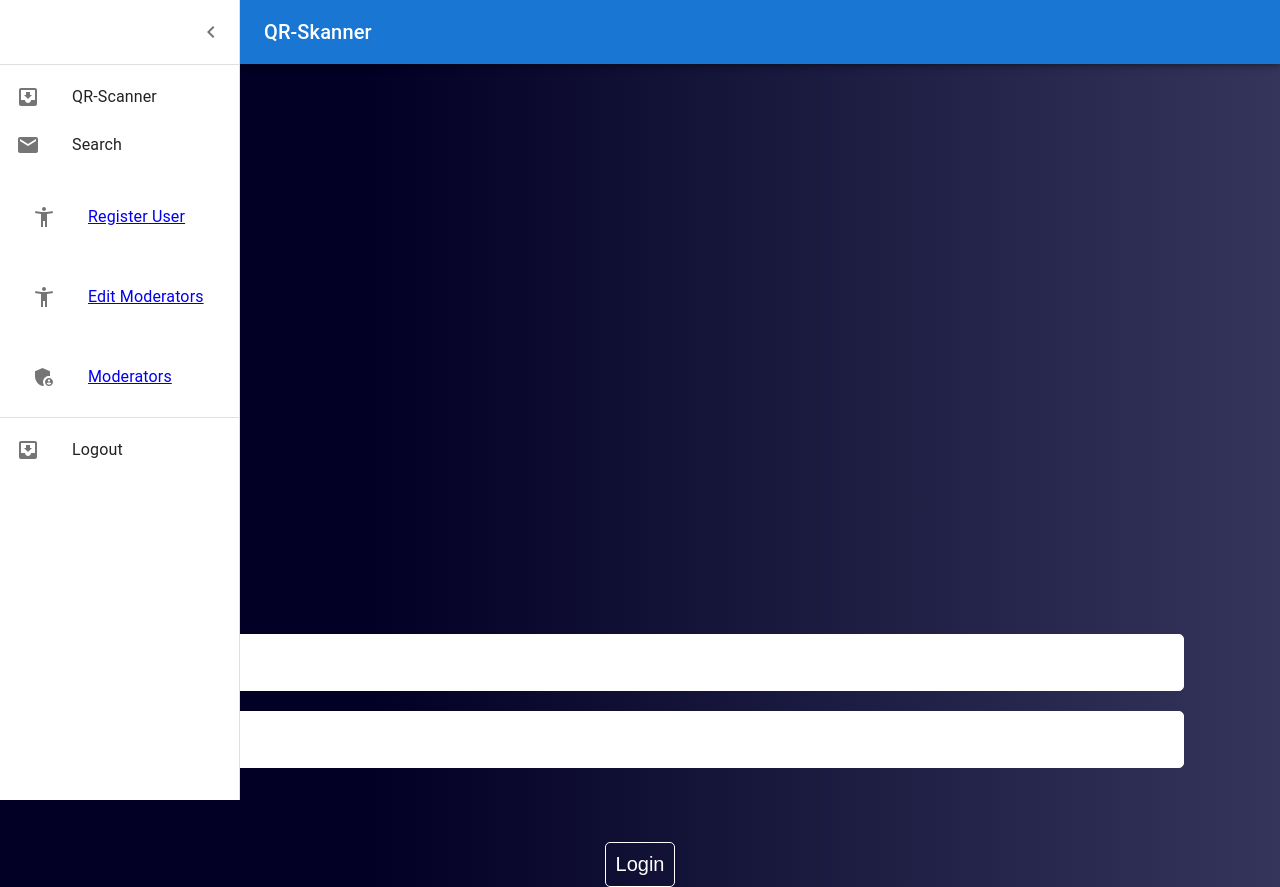
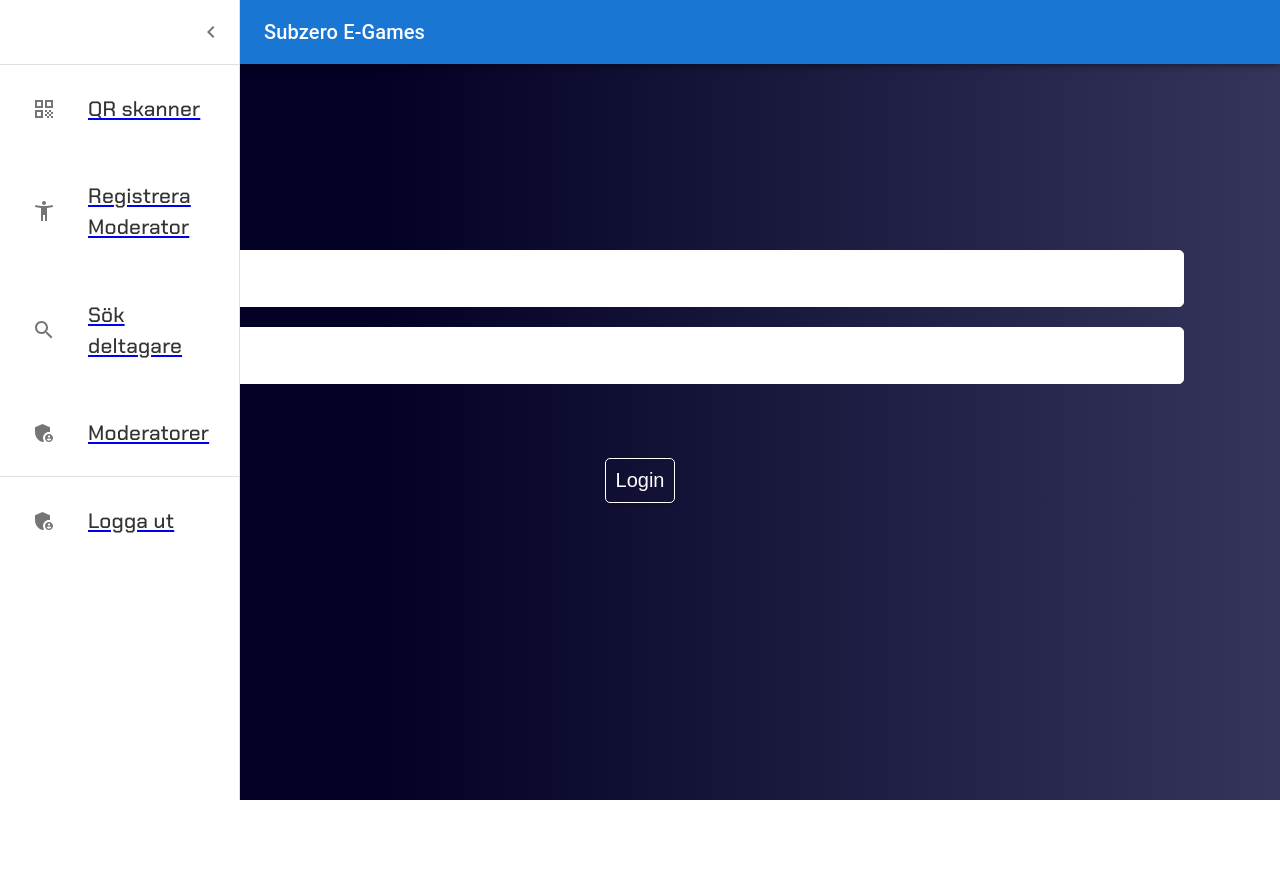
Before and after one commit to Teeceeooo/LIA2_frontend, a React (Create React App) app: page / in a window 1280 px wide. Both pictures are taken after a click on the button "open drawer". After the commit the page ends 800 px from the top, so only its background shows below. Built offline with nearby package versions, Linux system fonts and the light colour scheme.

Commit message:
Registera moderator konton, redigera moderator konton, favicon, snabb stilning av menyn, nya ikoner, nya interface samt api.

```diff
--- a/src/api/editaccountAPI.tsx
+++ b/src/api/editaccountAPI.tsx
@@ -2,7 +2,12 @@
 import { getConfig } from "../interfaces/configInterface";
 import User from "../interfaces/userInterface";
 
-export async function editUserAccount(username : string, userpassword : string, isActivated : boolean, nameOfUser : string) {
+export async function editUserAccount(
+  username: string,
+  userpassword: string,
+  isActivated: boolean,
+  nameOfUser: string
+) {
   try {
     const config = await getConfig();
     const baseURL = config.baseURL;
@@ -14,20 +19,13 @@
       username: username,
       password: userpassword,
       enabled: isActivated,
-          name: nameOfUser,
-          roles: [
-            {
-                username: nameOfUser,
-                authority: "ROLE_USER"
-            },
-        ]
+      //name: nameOfUser,
     };
 
     await axios
-          .post(postUserURL, newUser, {
+      .put(postUserURL, newUser, {
         headers: {
           Authorization: `Basic ${btoa(`${usernameLogin}:${passwordLogin}`)}`,
-              "Content-Type": "application/json",
         },
       })
       .then((response) => {
--- a/src/components/createparticipant.tsx
+++ b/src/components/createparticipant.tsx
@@ -130,7 +130,6 @@
         maxRows={1}
         onChange={(e) => setPhoneNumber(e.target.value)}
       />
-
       <TextField
         value={comment}
         id="outlined-multiline-flexible"
--- a/src/components/editaccount.tsx
+++ b/src/components/editaccount.tsx
@@ -8,20 +8,19 @@
 import User from "../interfaces/userInterface";
 
 export default function Editaccount() {
-  const {state} = useLocation();
+  const { state } = useLocation();
   const { userNameToFetch } = state;
   const userCredentials = sessionStorage.getItem("username");
   const passwordCredentials = sessionStorage.getItem("password");
-    const [username, setUserName] = useState(userNameToFetch ? userNameToFetch : "");
+  // const [username, setUserName] = useState(userNameToFetch ? userNameToFetch : "");
   const [userpassword, setUserPassword] = useState("");
-    const [isActivated, setIsActiviated] = useState(userNameToFetch.isActivated ? userNameToFetch.isActivated : false);
+  const [isActivated, setIsActiviated] = useState(
+    userNameToFetch.isActivated ? userNameToFetch.isActivated : false
+  );
   const [nameOfUser, setNameOfUser] = useState<string | "">("");
   const [user, setUser] = useState<User | null>(null);
 
-
   const baseURL = `${getConfig().baseURL}`;
-
-
 
   useEffect(() => {
     axios
@@ -32,7 +31,7 @@
         },
       })
       .then((response) => {
-        setUser(response.data)
+        setUser(response.data);
       })
       .catch((error) => {
         if (error.response) {
@@ -41,23 +40,11 @@
           console.error(error);
         }
       });
-    },[])
-
-    useEffect(() => {
-      setNameOfUser(user ? user.name : "");
-    }, [user])
+  }, []);
 
   return (
-    <>
-    <h1>Redigera Moderator</h1>
-    <TextField
-        value={username}
-        id="outlined-multiline-flexible"
-        label="Användarnamn"
-        multiline
-        maxRows={1}
-        onChange={(e) => setUserName(e.target.value)}
-      />
+    <div className="edit-account-container">
+      <h1>Redigerar: {userNameToFetch}</h1>
       <TextField
         id="outlined-multiline-flexible"
         label="Lösenord"
@@ -65,6 +52,7 @@
         maxRows={1}
         onChange={(e) => setUserPassword(e.target.value)}
       />
+      {/* Utkommenterar denna tills vi vet om name ska användas överhuvudtaget.
       <TextField
         value={nameOfUser}
         id="outlined-multiline-flexible"
@@ -72,7 +60,7 @@
         multiline
         maxRows={1}
         onChange={(e) => setNameOfUser(e.target.value)}
-      />
+      />*/}
       <div>
         <input
           className="checkbox-reg"
@@ -89,12 +77,16 @@
         variant="outlined"
         size="medium"
         onClick={() => {
-          editUserAccount(username, userpassword, isActivated, nameOfUser);
+          editUserAccount(
+            userNameToFetch,
+            userpassword,
+            isActivated,
+            nameOfUser
+          );
         }}
       >
         Redigera Moderator
       </Button>
-    </>
-
+    </div>
   );
 }
--- a/src/components/mainmenu.tsx
+++ b/src/components/mainmenu.tsx
@@ -16,12 +16,11 @@
 import ListItemButton from "@mui/material/ListItemButton";
 import ListItemIcon from "@mui/material/ListItemIcon";
 import ListItemText from "@mui/material/ListItemText";
-import InboxIcon from "@mui/icons-material/MoveToInbox";
-import MailIcon from "@mui/icons-material/Mail";
 import { Link, useNavigate } from "react-router-dom";
-import Registeruser from "./registeruser";
 import AccessibilityNewIcon from "@mui/icons-material/AccessibilityNew";
-import AdminPanelSettingsIcon from '@mui/icons-material/AdminPanelSettings';
+import AdminPanelSettingsIcon from "@mui/icons-material/AdminPanelSettings";
+import SearchIcon from "@mui/icons-material/Search";
+import QrCodeIcon from "@mui/icons-material/QrCode";
 
 const drawerWidth = 240;
 
@@ -102,7 +101,7 @@
             <MenuIcon />
           </IconButton>
           <Typography variant="h6" noWrap component="div">
-            QR-Skanner
+            Subzero E-Games
           </Typography>
         </Toolbar>
       </AppBar>
@@ -129,32 +128,21 @@
           </IconButton>
         </DrawerHeader>
         <Divider />
-
         <List>
-          {["QR-Scanner", "Search"].map((text, index) => (
-            <ListItem key={text} disablePadding>
-              {index % 2 === 0 ? (
-                <Link
-                  to="/"
-                  style={{ textDecoration: "none", color: "inherit" }}
-                >
+          <ListItem>
+            <Link to={"/"}>
               <ListItemButton>
                 <ListItemIcon>
-                      <InboxIcon />
+                  <QrCodeIcon />
                 </ListItemIcon>
-                    <ListItemText primary={text} onClick={handleDrawerClose} />
+                <ListItemText
+                  className="menu-item"
+                  primary={"QR skanner"}
+                  onClick={handleDrawerClose}
+                />
               </ListItemButton>
             </Link>
-              ) : (
-                <ListItemButton>
-                  <ListItemIcon>
-                    <MailIcon />
-                  </ListItemIcon>
-                  <ListItemText primary={text} onClick={handleDrawerClose} />
-                </ListItemButton>
-              )}
           </ListItem>
-          ))}
         </List>
         <List>
           <ListItem>
@@ -164,7 +152,8 @@
                   <AccessibilityNewIcon />
                 </ListItemIcon>
                 <ListItemText
-                  primary={"Register User"}
+                  className="menu-item"
+                  primary={"Registrera Moderator"}
                   onClick={handleDrawerClose}
                 />
               </ListItemButton>
@@ -173,13 +162,14 @@
         </List>
         <List>
           <ListItem>
-            <Link to={"/editaccount"}>
+            <Link to={"/searchuser"}>
               <ListItemButton>
                 <ListItemIcon>
-                  <AccessibilityNewIcon />
+                  <SearchIcon />
                 </ListItemIcon>
                 <ListItemText
-                  primary={"Edit Moderators"}
+                  className="menu-item"
+                  primary={"Sök deltagare"}
                   onClick={handleDrawerClose}
                 />
               </ListItemButton>
@@ -194,7 +184,8 @@
                   <AdminPanelSettingsIcon />
                 </ListItemIcon>
                 <ListItemText
-                  primary={"Moderators"}
+                  className="menu-item"
+                  primary={"Moderatorer"}
                   onClick={handleDrawerClose}
                 />
               </ListItemButton>
@@ -203,16 +194,20 @@
         </List>
         <Divider />
         <List>
-          {["Logout"].map((text, index) => (
-            <ListItem key={text} disablePadding>
+          <ListItem>
+            <Link to={"/"}>
               <ListItemButton>
                 <ListItemIcon>
-                  {index % 2 === 0 ? <InboxIcon /> : <MailIcon />}
+                  <AdminPanelSettingsIcon />
                 </ListItemIcon>
-                <ListItemText primary={text}/>
+                <ListItemText
+                  className="menu-item"
+                  primary={"Logga ut"}
+                  onClick={handleDrawerClose}
+                />
               </ListItemButton>
+            </Link>
           </ListItem>
-          ))}
         </List>
       </Drawer>
       <Main open={open}>
--- a/src/index.css
+++ b/src/index.css
@@ -13,6 +13,16 @@
     rgba(53, 53, 92, 1) 100%,
     rgba(0, 212, 255, 1) 98%
   );
+}
+
+/* Meny */
+
+.menu-item span {
+  font-size: 1.3rem;
+  text-decoration: none;
+  color: #333;
+  font-weight: 500;
+  font-family: "Chakra Petch", sans-serif;
 }
 
 /* Registrera användare */
@@ -41,12 +51,26 @@
   margin-bottom: 15px;
 }
 
+/* Redigera moderator konton */
+.edit-account-container {
+  display: flex;
+  flex-direction: column;
+  width: 85%;
+  align-items: center;
+}
+
+.edit-account-container h1 {
+  color: white;
+  font-family: "Chakra Petch", sans-serif;
+  margin-bottom: 15px;
+}
+
 /* Logga in */
 .login-container {
   display: flex;
   flex-direction: column;
   align-items: center;
-  margin-top: 40%;
+  margin-top: 10%;
 }
 
 .login-container input {
```
Also changed, not shown: src/api/userAPI.tsx (+4 -6 lines), src/interfaces/userInterface.tsx (+6 -6 lines), 1 other file (tests, documents, lock files or other folders). Lines whose indentation alone changed are shown as unchanged.
